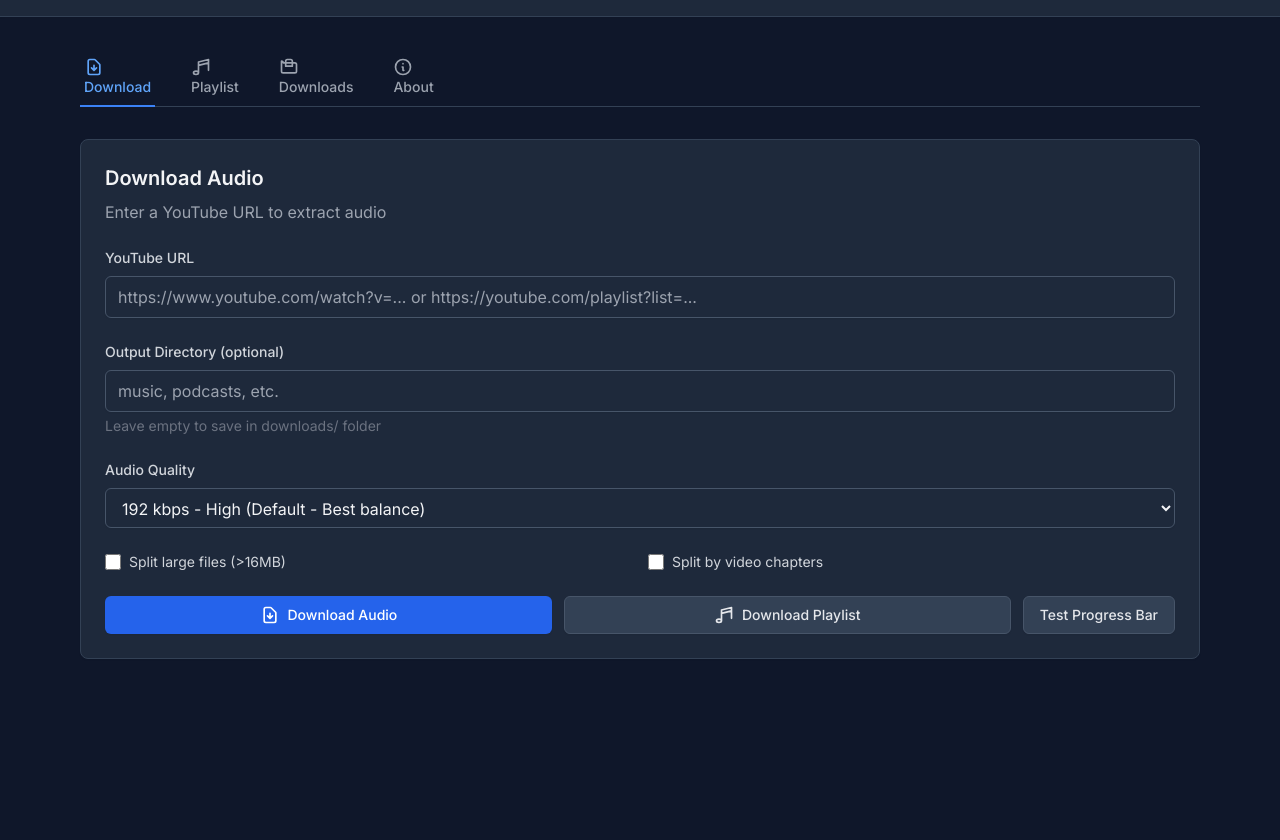
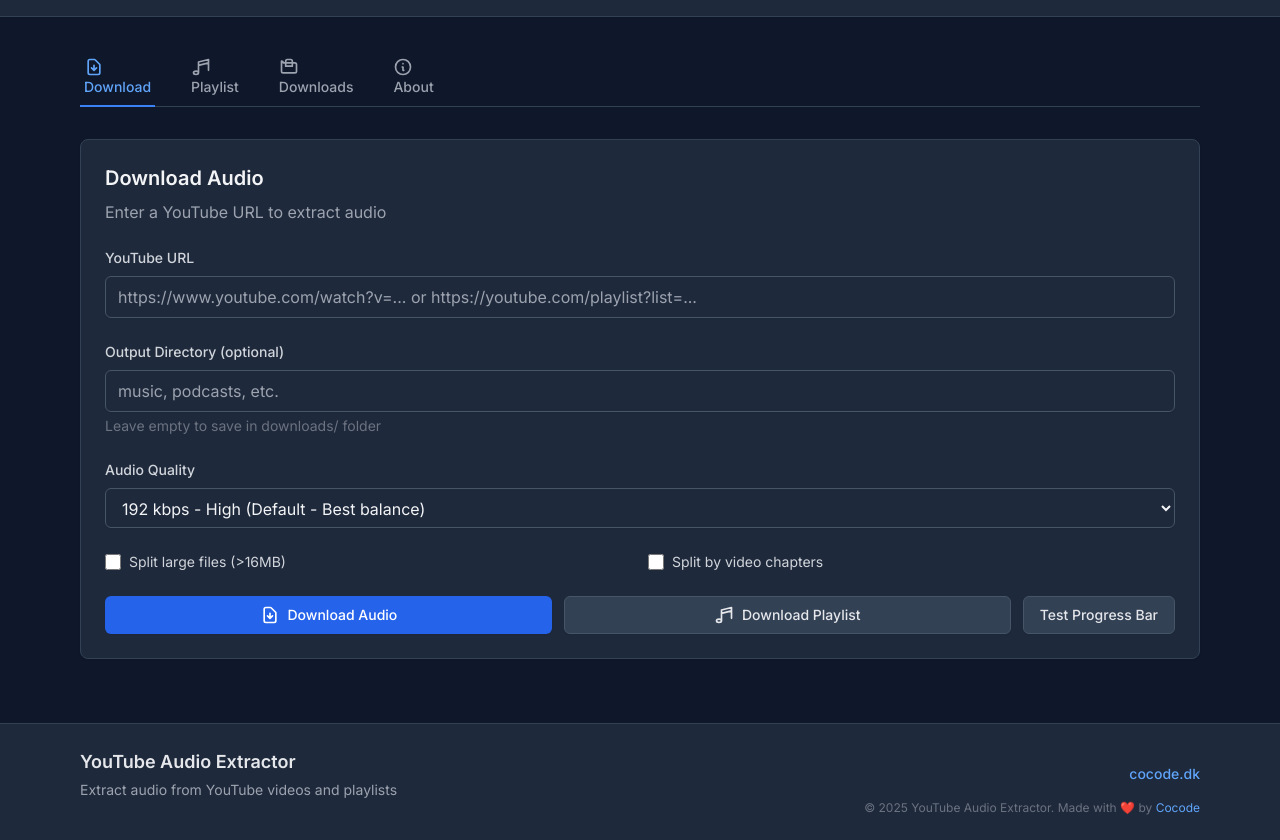
Before and after one commit to cocodedk/youtube-audio-extractor, a website built with webpack: page web/src/index.html in a window 1280 px wide. Shown: the part 84-924 px from the top of the page. Before the commit the page ends 807 px from the top, so only its background shows below. Built offline with nearby package versions, Linux system fonts and the light colour scheme; files whose address does not match are found by name.

Commit message:
Add footer component and adjust layout in app and index.html
- Introduced the `Footer` component in `app.ts` and updated the main application structure to include it.
- Modified the `index.html` to ensure the app container uses a flex layout for better alignment with the new footer.

```diff
--- a/web/src/app.ts
+++ b/web/src/app.ts
@@ -3,6 +3,7 @@
 import { TabManager } from './components/tab-manager';
 import { Header } from './components/header';
 import { About } from './components/about';
+import { Footer } from './components/footer';
 
 export class App {
   private container: HTMLElement;
@@ -11,6 +12,7 @@
   private downloadForm!: DownloadForm;
   private downloadsList!: DownloadsList;
   private about!: About;
+  private footer!: Footer;
   private mainContainer!: HTMLElement;
 
   constructor(container: HTMLElement) {
@@ -25,7 +27,7 @@
 
     // Create main container
     this.mainContainer = document.createElement('main');
-    this.mainContainer.className = 'container mx-auto px-4 py-8 max-w-6xl';
+    this.mainContainer.className = 'container mx-auto px-4 py-8 max-w-6xl flex-1';
 
     // Create tab manager
     this.tabManager = new TabManager();
@@ -43,8 +45,14 @@
     this.about = new About();
     this.mainContainer.appendChild(this.about.element);
 
+    // Create footer
+    this.footer = new Footer();
+
     // Add main container to page
     this.container.appendChild(this.mainContainer);
+
+    // Add footer to page
+    this.container.appendChild(this.footer.element);
 
     // Setup event listeners
     this.setupEventListeners();
--- /dev/null
+++ b/web/src/components/footer.ts
@@ -0,0 +1,70 @@
+export class Footer {
+  public element: HTMLElement;
+
+  constructor() {
+    this.element = this.createFooter();
+  }
+
+  private createFooter(): HTMLElement {
+    const footer = document.createElement('footer');
+    footer.className = 'bg-dark-800 border-t border-dark-700 mt-auto';
+
+    const container = document.createElement('div');
+    container.className = 'container mx-auto px-4 py-6 max-w-6xl';
+
+    const content = document.createElement('div');
+    content.className = 'flex flex-col sm:flex-row justify-between items-center space-y-4 sm:space-y-0';
+
+    // Left side - App info
+    const appInfo = document.createElement('div');
+    appInfo.className = 'text-center sm:text-left';
+
+    const appName = document.createElement('h3');
+    appName.className = 'text-lg font-semibold text-gray-200 mb-1';
+    appName.textContent = 'YouTube Audio Extractor';
+
+    const appDescription = document.createElement('p');
+    appDescription.className = 'text-sm text-gray-400';
+    appDescription.textContent = 'Extract audio from YouTube videos and playlists';
+
+    appInfo.appendChild(appName);
+    appInfo.appendChild(appDescription);
+
+    // Right side - Cocode link
+    const cocodeLink = document.createElement('a');
+    cocodeLink.href = 'https://cocode.dk';
+    cocodeLink.target = '_blank';
+    cocodeLink.rel = 'noopener noreferrer';
+    cocodeLink.className = 'inline-flex items-center space-x-2 text-primary-400 hover:text-primary-300 transition-colors duration-200 group';
+
+    const linkIcon = document.createElement('svg');
+    linkIcon.className = 'w-4 h-4 group-hover:scale-110 transition-transform duration-200';
+    linkIcon.setAttribute('fill', 'none');
+    linkIcon.setAttribute('stroke', 'currentColor');
+    linkIcon.setAttribute('viewBox', '0 0 24 24');
+    linkIcon.innerHTML = `
+      <path stroke-linecap="round" stroke-linejoin="round" stroke-width="2" d="M10 6H6a2 2 0 00-2 2v10a2 2 0 002 2h10a2 2 0 002-2v-4M14 4h6m0 0v6m0-6L10 14"></path>
+    `;
+
+    const linkText = document.createElement('span');
+    linkText.className = 'text-sm font-medium';
+    linkText.textContent = 'cocode.dk';
+
+    cocodeLink.appendChild(linkIcon);
+    cocodeLink.appendChild(linkText);
+
+    // Copyright
+    const copyright = document.createElement('div');
+    copyright.className = 'text-xs text-gray-500 text-center sm:text-right mt-2 sm:mt-0';
+    copyright.innerHTML = '© 2025 YouTube Audio Extractor. Made with ❤️ by <a href="https://cocode.dk" target="_blank" rel="noopener noreferrer" class="text-primary-400 hover:text-primary-300 transition-colors duration-200">Cocode</a>';
+
+    content.appendChild(appInfo);
+    content.appendChild(cocodeLink);
+
+    container.appendChild(content);
+    container.appendChild(copyright);
+    footer.appendChild(container);
+
+    return footer;
+  }
+}
--- a/web/src/index.html
+++ b/web/src/index.html
@@ -10,7 +10,7 @@
     <link href="https://fonts.googleapis.com/css2?family=Inter:wght@300;400;500;600;700&display=swap" rel="stylesheet">
 </head>
 <body class="bg-dark-900 font-sans">
-    <div id="app" class="min-h-screen">
+    <div id="app" class="min-h-screen flex flex-col">
         <!-- App will be mounted here -->
     </div>
 </body>
```
